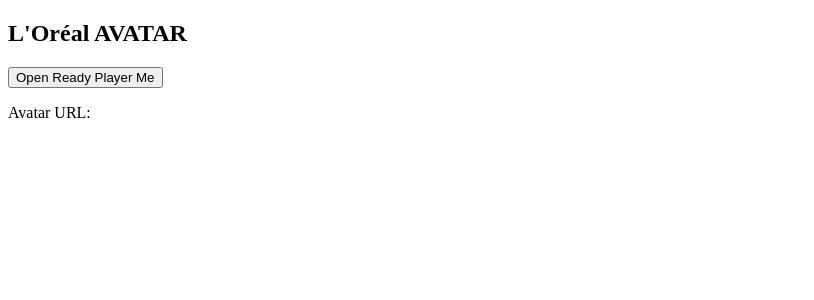
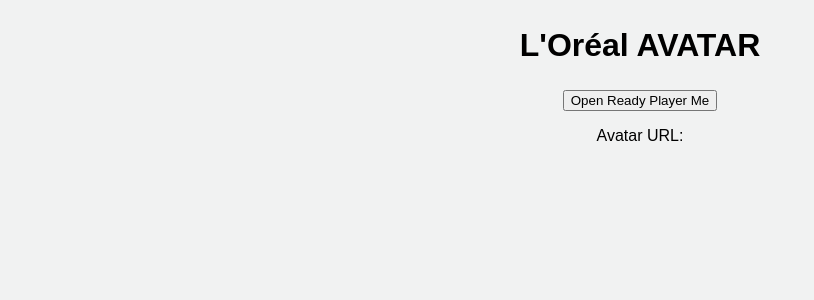
Before and after one commit to WildCodeSchool/create-js-monorepo, a React (Vite) app in the folder frontend/: page / in a window 1280 px wide. Shown: the top 300 px of the page, without its empty margins (0-814 px from the left). Built offline with nearby package versions, Linux system fonts and the light colour scheme.

Commit message:
Update_Scss

```diff
--- a/frontend/src/App.css
+++ b/frontend/src/App.css
@@ -1,56 +1,14 @@
+* {
+  box-sizing: border-box;
+}
+#root {
+  width: 100%;
+  height: 100vh;
+}
 body {
   margin: 0;
-  font-family: -apple-system, BlinkMacSystemFont, "Segoe UI", "Roboto", "Oxygen",
-    "Ubuntu", "Cantarell", "Fira Sans", "Droid Sans", "Helvetica Neue",
-    sans-serif;
-  -webkit-font-smoothing: antialiased;
-  -moz-osx-font-smoothing: grayscale;
+  padding: 0;
+  font-family: Arial, Helvetica, sans-serif;
+  overflow-x: hidden;
+  background-color: #f1f2f2;
 }
-
-code {
-  font-family: source-code-pro, Menlo, Monaco, Consolas, "Courier New",
-    monospace;
-}
-
-.App {
-  text-align: center;
-}
-
-.App-logo {
-  height: 40vmin;
-  pointer-events: none;
-}
-
-@media (prefers-reduced-motion: no-preference) {
-  .App-logo {
-    animation: App-logo-spin infinite 20s linear;
-  }
-}
-
-.App-header {
-  background-color: #282c34;
-  min-height: 100vh;
-  display: flex;
-  flex-direction: column;
-  align-items: center;
-  justify-content: center;
-  font-size: calc(10px + 2vmin);
-  color: white;
-}
-
-.App-link {
-  color: #61dafb;
-}
-
-@keyframes App-logo-spin {
-  from {
-    transform: rotate(0deg);
-  }
-  to {
-    transform: rotate(360deg);
-  }
-}
-
-button {
-  font-size: calc(10px + 2vmin);
-}
--- a/frontend/src/App.jsx
+++ b/frontend/src/App.jsx
@@ -1,11 +1,8 @@
 import Avatar from "./components/Avatar";
+import "./App.css";
 
 function App() {
-  return (
-    <div>
-      <Avatar />
-    </div>
-  );
+  return <Avatar />;
 }
 
 export default App;
--- a/frontend/src/components/Avatar.jsx
+++ b/frontend/src/components/Avatar.jsx
@@ -63,7 +63,7 @@
   };
 
   return (
-    <div>
+    <div className="avatar">
       <h2>L'Oréal AVATAR</h2>
       <input
         type="button"
--- a/frontend/src/components/Avatar.scss
+++ b/frontend/src/components/Avatar.scss
@@ -1,5 +1,16 @@
+.avatar {
+  display: flex;
+  align-items: center;
+  justify-content: center;
+  flex-direction: column;
+  width: 100%;
+
+  h2 {
+    font-size: 2rem;
+  }
+
   .frame {
-  width: 1080px;
+    width: 100%;
     height: 800px;
     margin: 0;
     font-family:
@@ -25,3 +36,4 @@
     border-radius: 5px;
     color: white;
   }
+}
```
Lines whose indentation alone changed are shown as unchanged.
